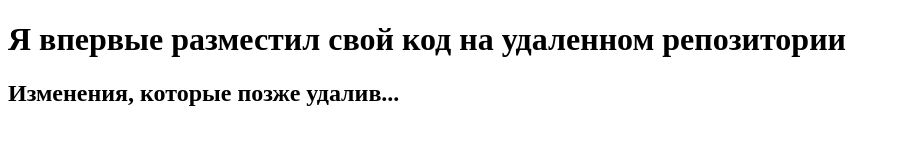
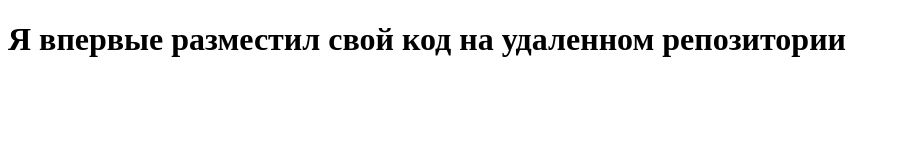
Before and after one commit to ILUXA-exe/test_repo, a plain HTML site: page index.html in a window 1280 px wide. Shown: the whole page, without its empty margins (0-900 px from the left). Drawn offline with Linux system fonts and the light colour scheme.

Commit message:
Revert "Ошибочный коммит"

```diff
--- a/index.html
+++ b/index.html
@@ -8,6 +8,6 @@
 </head>
 <body>
     <h1>Я впервые разместил свой код на удаленном репозитории</h1>
-    <h2>Изменения, которые позже удалив...</h2>
+
 </body>
 </html>
```
